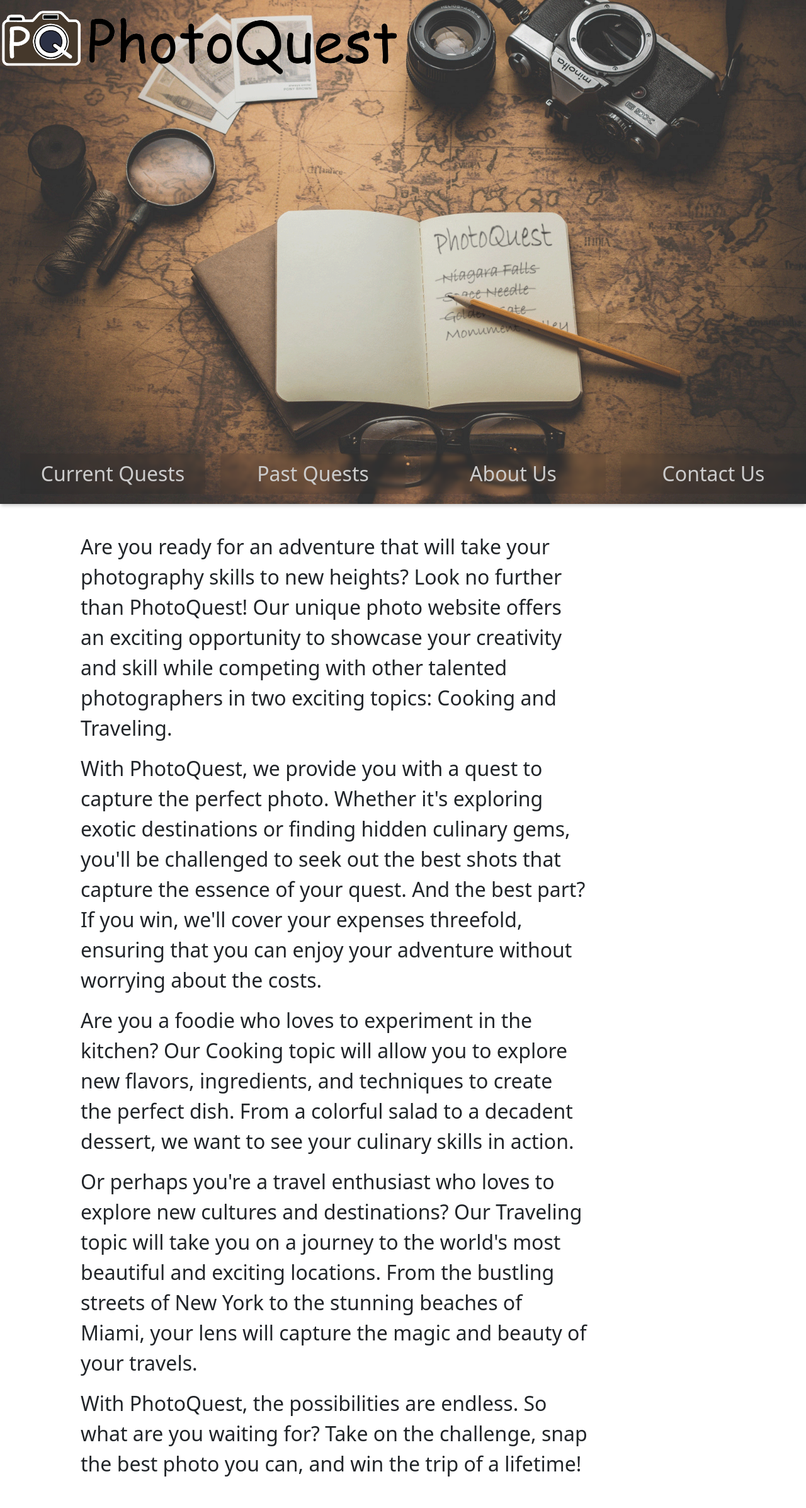
After one commit to SlavikKhrapach/PhotoQuest, a PHP site: template views/new-homepage.html in a window 1280 px wide. The commit adds this page. Shown: the whole page at 63% size. Run offline with PHP 8.4, Linux system fonts and the light colour scheme; the template is opened without the code that fills it, so the values that code supplies are empty.

Commit message:
Updated Hhomepage styles

```diff
--- /dev/null
+++ b/scripts/script.js
@@ -0,0 +1,16 @@
+var main = document.querySelector('.intro');
+var nav = document.querySelector('.nav');
+var topnav = document.querySelector('.top-nav');
+
+
+window.onscroll = function () {
+
+    if (window.pageYOffset > (main.offsetHeight - nav.offsetHeight)) {
+        nav.classList.remove('bottom-nav');
+        nav.classList.add('top-nav');
+        topnav.setAttribute("background", "url('../images/intro2.png') no-repeat 50% 50%;")
+    } else {
+        nav.classList.add('bottom-nav');
+        nav.classList.remove('top-nav');
+    }
+}
--- /dev/null
+++ b/styles/newstyle.css
@@ -0,0 +1,155 @@
+* {
+    padding: 0;
+    margin: 0;
+}
+
+html, body{
+    margin: 0;
+    padding:0;
+    border: 0;
+    height: 100%;
+    width: auto;
+}
+
+.logo {
+    position: relative;
+    width: 50%;
+    margin: auto;
+}
+
+a {
+    text-decoration: none !important;
+}
+
+.col-3 {
+    margin: 0;
+    padding: 0;
+}
+
+
+
+.intro {
+    height: 100vh;
+    width: 100%;
+    margin: auto;
+    background: url('../images/intro2.png') no-repeat 50% 50%;
+    background-size: cover;
+    display: table;
+    top: 0;
+    position: sticky;
+}
+
+.nav {
+    display: inline-block !important;
+    width: 100%;
+    text-align: center;
+    left: 0;
+    box-shadow: 0px 5px 5px -2px rgba(0, 0, 0, .2);
+    overflow: hidden;
+
+}
+
+p {
+    font-size: 2em;
+    width: 70%;
+}
+
+.info {
+    margin: 20px 0 30px 10%;
+    padding-bottom: 30px;
+}
+
+.stick {
+    position: fixed !important;
+}
+
+.top-nav {
+    position: fixed;
+    top: 0;
+    background: url('../images/intro2.png') no-repeat 50% 84%;
+    background-size: cover;
+}
+
+.bottom-nav {
+    position: absolute;
+    bottom: 0;
+}
+
+.nav ul li {
+    list-style-type: none;
+    display: inline-block;
+    font-size: 2em;
+}
+
+li a {
+    padding: 0;
+    margin: 0;
+    backdrop-filter: blur(3px);
+    background-color: rgba(0, 0, 0, 0.06) !important;
+}
+
+
+a:hover {
+    text-decoration: underline !important;
+}
+
+.nav ul li .nav-link {
+    text-decoration: none;
+    color: #ccc;
+
+}
+
+
+.nav ul li :hover {
+    background-color: #1f1f1f;
+}
+
+.nav ul li .nav-link:hover {
+    background: #333;
+    color: #efefef
+}
+
+
+
+
+
+
+
+/*------------- Menu icon and nav li list---------------------------*/
+
+/*--------------------------------------------------------------------------------Start of Menu icon bar----------------------------------------*/
+
+
+/*--------------------------------------------------------------------------------End of Menu icon bar----------------------------------------*/
+
+
+/*--------------------------------------------------------------------------Start of All nav li list-----------------------------------------------------------*/
+
+
+
+/*------------------------------------------------------------------------------------End of All nav li list-------------------------------------------------------------*/
+
+
+
+/*--------End of Menu icon and nav li list------------------*/
+
+
+
+/*--------------------------------------Start of Menu icon and nav li list------------------*/
+
+
+/*--------End of Menu icon and nav li list------------------*/
+
+
+
+
+
+
+
+/*----------------------Scroll to top start----------------------------------------*/
+
+
+/*------Scroll to top end-----------------------------------*/
+
+
+/*------Start Contact/Footer/Parallex-----------------------------------*/
--- a/styles/styles.css
+++ b/styles/styles.css
@@ -25,6 +25,10 @@ body .container {
     margin: 0;
     align-items: unset !important;
     display: unset !important;
+}
+
+.stick {
+    position: sticky !important;
 }
 
 .navbar ul {
--- /dev/null
+++ b/views/new-homepage.html
@@ -0,0 +1,65 @@
+<!DOCTYPE html>
+<html lang="en">
+<head>
+    <meta charset="UTF-8">
+    <title>Title</title>
+    <link rel="stylesheet" href="styles/newstyle.css">
+    <link rel="icon" href="images/favicon5.ico">
+    <link href="https://cdn.jsdelivr.net/npm/bootstrap@5.3.0-alpha3/dist/css/bootstrap.min.css" rel="stylesheet" integrity="sha384-KK94CHFLLe+nY2dmCWGMq91rCGa5gtU4mk92HdvYe+M/SXH301p5ILy+dN9+nJOZ" crossorigin="anonymous">
+    <script src="scripts/script.js"></script>
+</head>
+<body>
+<!---------------------------------------------Start Photogrphy Image------------------>
+<section class="intro">
+
+
+    <a href="/328/PhotoQuest"><img src="images/logo2.png"  alt="logo" class="logo" width="800"></a>
+
+    <div class="nav bottom-nav">
+        <ul class="row">
+            <li class="col-3"><a class="nav-link" href="current-competitions">Current Quests</a></li>
+            <li class="col-3"><a class="nav-link" href="#">Past Quests</a></li>
+            <li class="col-3"><a class="nav-link" href="#">About Us</a></li>
+            <li class="col-3"><a class="nav-link" href="#">Contact Us</a></li>
+        </ul>
+    </div>
+
+    <br>
+
+</section>
+
+<br>
+
+<section class="info">
+    <p>Are you ready for an adventure that will take your photography skills to new heights? Look no further than
+        PhotoQuest! Our unique photo website offers an exciting opportunity to showcase your creativity and skill
+        while competing with other talented photographers in two exciting topics: Cooking and Traveling.
+    </p>
+    <p>
+        With PhotoQuest, we provide you with a quest to capture the perfect photo. Whether it's exploring exotic
+        destinations or finding hidden culinary gems, you'll be challenged to seek out the best shots that capture
+        the essence of your quest. And the best part? If you win, we'll cover your expenses threefold, ensuring that
+        you can enjoy your adventure without worrying about the costs.
+    </p>
+    <p>
+        Are you a foodie who loves to experiment in the kitchen? Our Cooking topic will allow you to explore new
+        flavors, ingredients, and techniques to create the perfect dish. From a colorful salad to a decadent dessert,
+        we want to see your culinary skills in action.
+    </p>
+    <p>
+        Or perhaps you're a travel enthusiast who loves to explore new cultures and destinations? Our Traveling topic
+        will take you on a journey to the world's most beautiful and exciting locations. From the bustling streets of
+        New York to the stunning beaches of Miami, your lens will capture the magic and beauty of your travels.
+    </p>
+    <p>
+        With PhotoQuest, the possibilities are endless. So what are you waiting for? Take on the challenge, snap the
+        best photo you can, and win the trip of a lifetime!
+    </p>
+</section>
+
+
+
+<script src="scripts/script.js"></script>
+
+</body>
+</html>
```
Also changed, not shown: index.php (+8 -0 lines), images/intro2.jpg (added), images/intro2.png (added), images/logo2.png (added), 1 other file.
